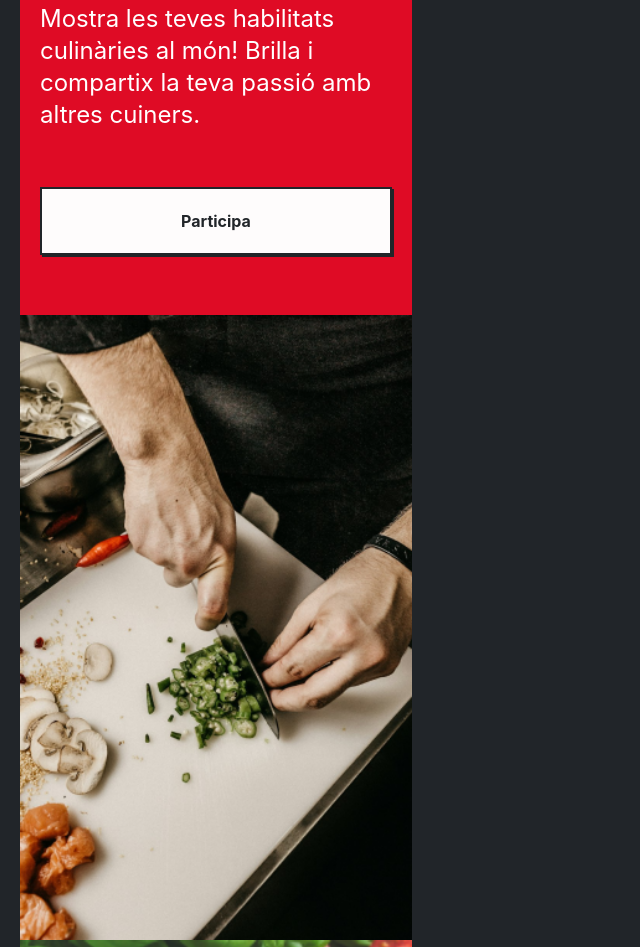
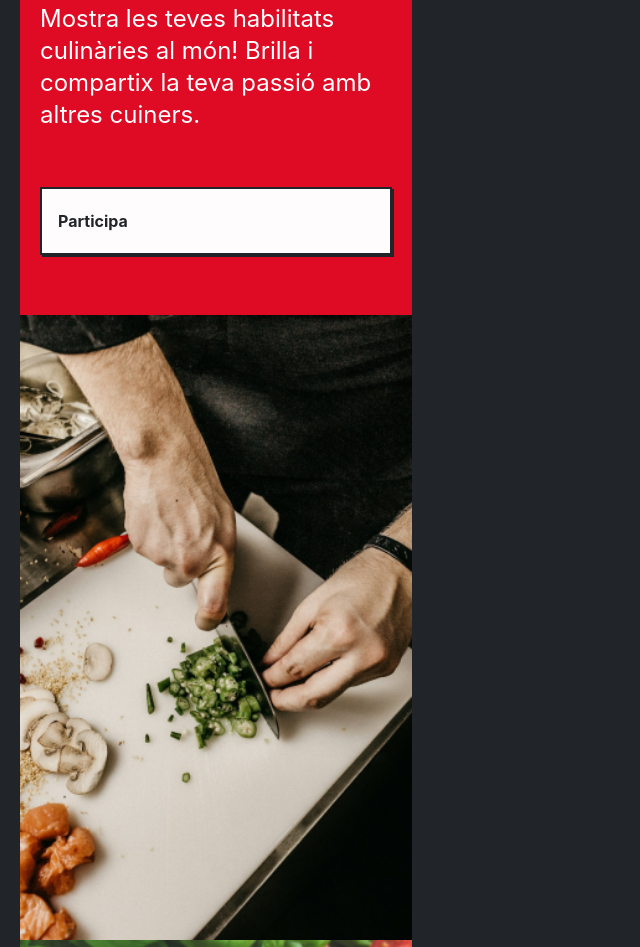
Before and after one commit to pllebres/Eliana-cuina-Tailwind, a website built with Parcel: page src/index.html in a window 1280 px wide. Shown: the part 798-1745 px from the top of the page, without its empty margins (0-640 px from the left). Built offline with nearby package versions, Linux system fonts and the light colour scheme.

Commit message:
review commit

```diff
--- a/src/guanyadors.html
+++ b/src/guanyadors.html
@@ -1,6 +1,5 @@
 <!DOCTYPE html>
 <html lang="es">
-<html>
   <head>
     <meta charset="utf-8">
     <meta name="viewport" content="width=device-width">
--- a/src/index.html
+++ b/src/index.html
@@ -1,6 +1,5 @@
 <!DOCTYPE html>
 <html lang="es">
-<html>
   <head>
     <meta charset="utf-8">
     <meta name="viewport" content="width=device-width">
--- a/src/views/cta.html
+++ b/src/views/cta.html
@@ -4,6 +4,5 @@
       <img src="/src/assets/images/mujer_cocinando.png" alt="Imagen 1" class="w-full ">
 
     <div class="bg-elired p-5 flex-grow flex flex-col justify-between">  <p class="text-white text-2xl mt-10 mb-4">Mostra les teves habilitats culinàries al món! Brilla i compartix la teva passió amb altres cuiners.</p>
-  <a href="/src/participa.html" class="block w-full"><button class="btn-primary">
-    Participa
-  </button></a></div>
+  <a class="btn-primary" href="/src/participa.html" class="block w-full">
+    Participa</a></div>
```
